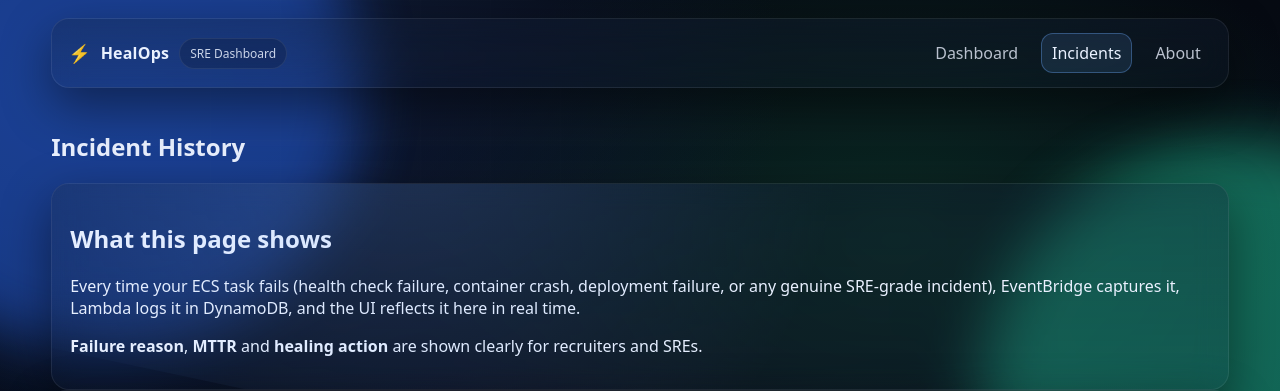
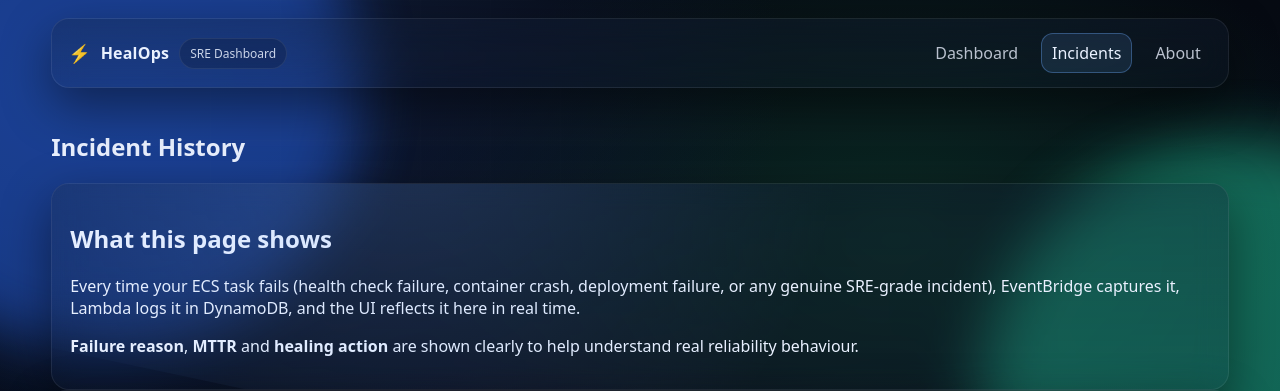
Before and after one commit to Vin22-03/HealOps-SelfHealing-AWS, a FastAPI app: page /incidents in a window 1280 px wide. Shown: the top 391 px of the page. Run offline with FastAPI, Linux system fonts and the light colour scheme; data that the repository does not hold is empty.

Commit message:
Updated with failure_reason

```diff
--- a/app/routers/api.py
+++ b/app/routers/api.py
@@ -1,3 +1,4 @@
+
 from fastapi import APIRouter
 import boto3
 import os
@@ -55,7 +56,7 @@ def format_incident(item: dict):
         "service": item.get("service"),
         "incident_type": item.get("incident_type") or item.get("failure_type"),
         "failure_type": item.get("failure_type"),
-
+        "failure_reason": item.get("failure_reason"),  #  FIX ADDED
         # timing
         "failure_time": item.get("detection_time"),
         "healed_time": item.get("healed_time"),
--- a/app/templates/incidents.html
+++ b/app/templates/incidents.html
@@ -12,7 +12,7 @@
       deployment failure, or any genuine SRE-grade incident), EventBridge captures it,
       Lambda logs it in DynamoDB, and the UI reflects it here in real time.
     </p>
-    <p><b>Failure reason</b>, <b>MTTR</b> and <b>healing action</b> are shown clearly for recruiters and SREs.</p>
+    <p><b>Failure reason</b>, <b>MTTR</b> and <b>healing action</b> are shown clearly to help understand real reliability behaviour.</p>
   </div>
 
   <div class="table-container glass">
```
